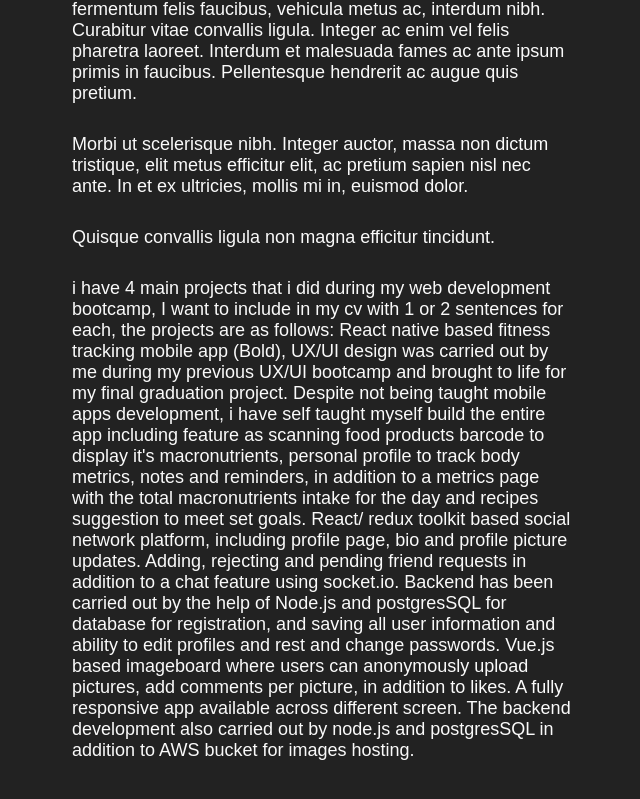
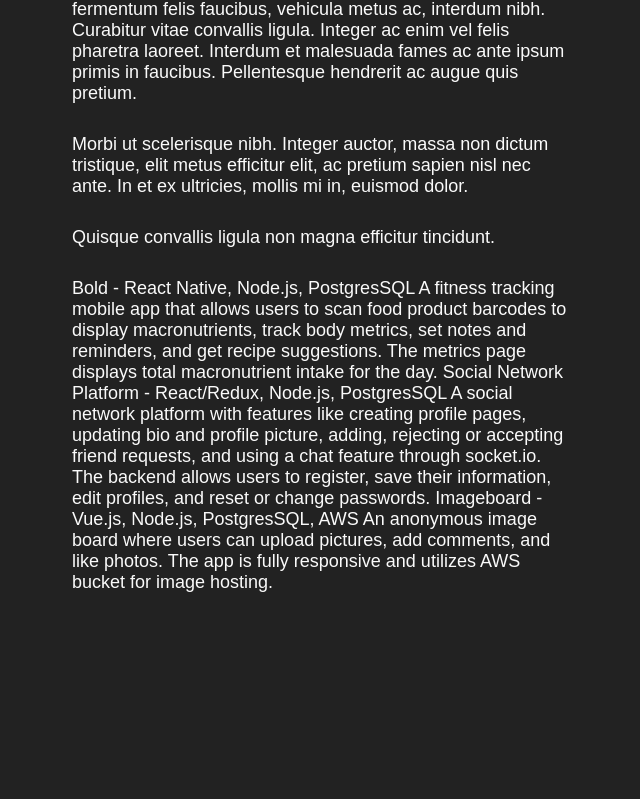
Before and after one commit to h-aburesha/my-next-website, a Next.js app: page /projects/1 in a window 1280 px wide. Shown: the part 1581-2380 px from the top of the page, without its empty margins (318-958 px from the left). After the commit the page ends 2224 px from the top, so only its background shows below. Built offline with nearby package versions, Linux system fonts and the light colour scheme.

Commit message:
new project information

```diff
--- a/pages/projects/[projectId].tsx
+++ b/pages/projects/[projectId].tsx
@@ -93,30 +93,21 @@ function ProjectDetail() {
                 </p>
                 <p>Quisque convallis ligula non magna efficitur tincidunt.</p>
                 <p>
-                    i have 4 main projects that i did during my web development
-                    bootcamp, I want to include in my cv with 1 or 2 sentences
-                    for each, the projects are as follows: React native based
-                    fitness tracking mobile app (Bold), UX/UI design was carried
-                    out by me during my previous UX/UI bootcamp and brought to
-                    life for my final graduation project. Despite not being
-                    taught mobile apps development, i have self taught myself
-                    build the entire app including feature as scanning food
-                    products barcode to display it's macronutrients, personal
-                    profile to track body metrics, notes and reminders, in
-                    addition to a metrics page with the total macronutrients
-                    intake for the day and recipes suggestion to meet set goals.
-                    React/ redux toolkit based social network platform,
-                    including profile page, bio and profile picture updates.
-                    Adding, rejecting and pending friend requests in addition to
-                    a chat feature using socket.io. Backend has been carried out
-                    by the help of Node.js and postgresSQL for database for
-                    registration, and saving all user information and ability to
-                    edit profiles and rest and change passwords. Vue.js based
-                    imageboard where users can anonymously upload pictures, add
-                    comments per picture, in addition to likes. A fully
-                    responsive app available across different screen. The
-                    backend development also carried out by node.js and
-                    postgresSQL in addition to AWS bucket for images hosting.
+                    Bold - React Native, Node.js, PostgresSQL A fitness tracking
+                    mobile app that allows users to scan food product barcodes
+                    to display macronutrients, track body metrics, set notes and
+                    reminders, and get recipe suggestions. The metrics page
+                    displays total macronutrient intake for the day. Social
+                    Network Platform - React/Redux, Node.js, PostgresSQL A
+                    social network platform with features like creating profile
+                    pages, updating bio and profile picture, adding, rejecting
+                    or accepting friend requests, and using a chat feature
+                    through socket.io. The backend allows users to register,
+                    save their information, edit profiles, and reset or change
+                    passwords. Imageboard - Vue.js, Node.js, PostgresSQL, AWS An
+                    anonymous image board where users can upload pictures, add
+                    comments, and like photos. The app is fully responsive and
+                    utilizes AWS bucket for image hosting.
                 </p>
             </article>
         </>
```
